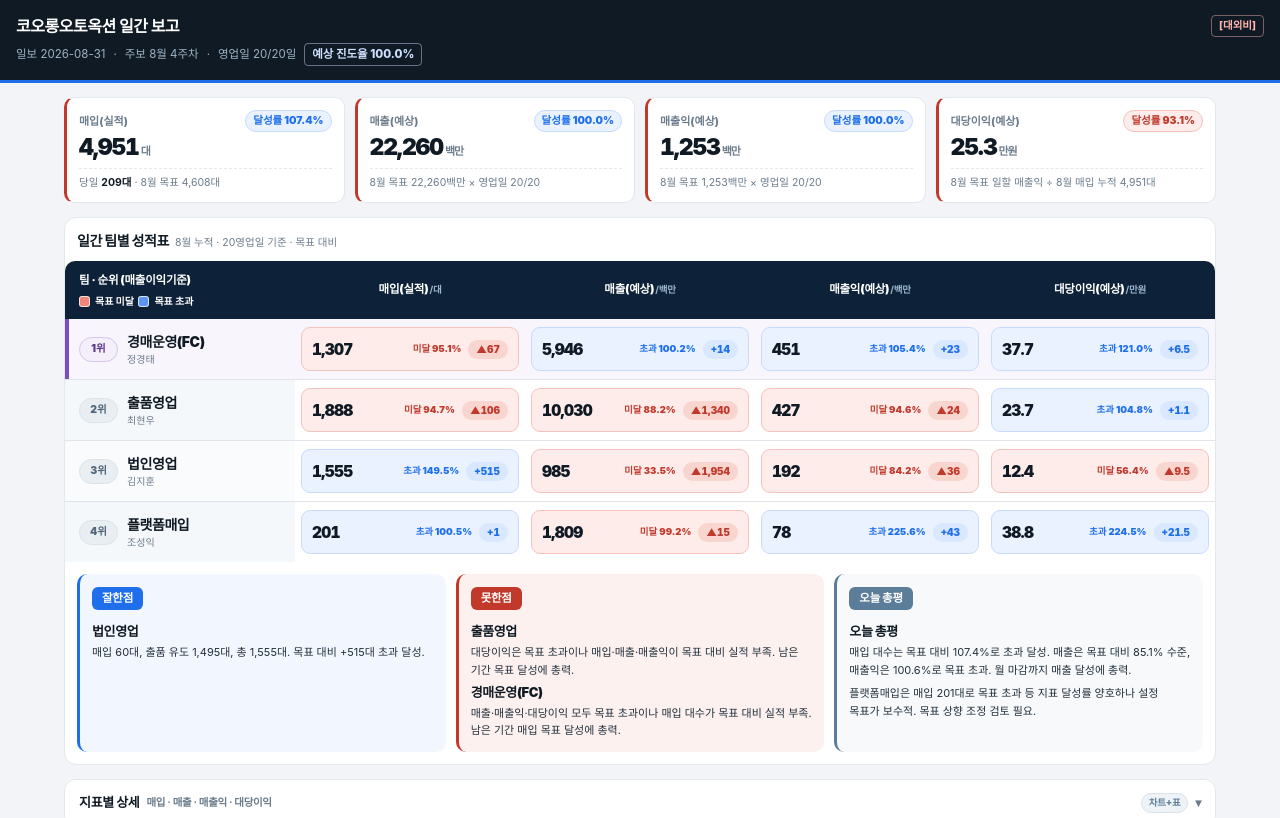
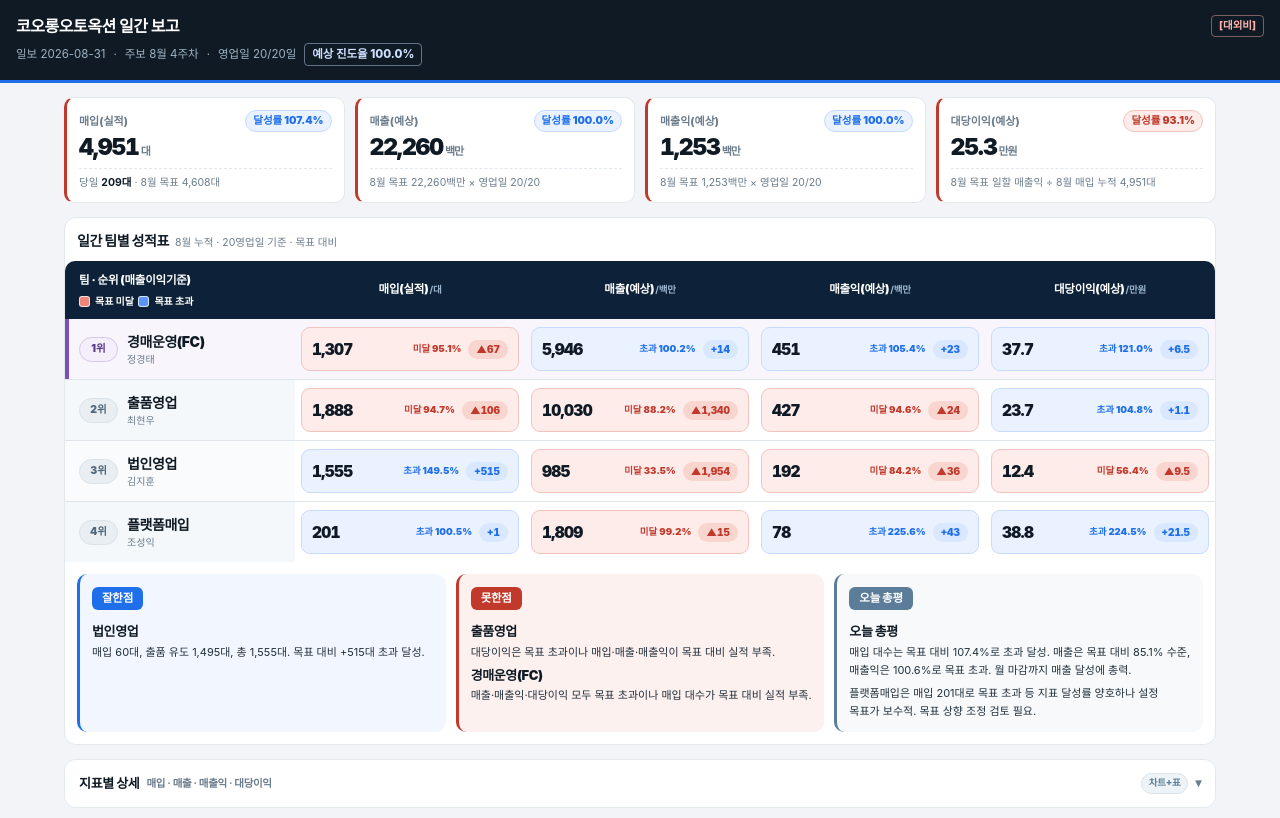
Before and after one commit to cj323600-maker/the-other-dashboard, a plain HTML site: page index.html in a window 1280 px wide. Shown: the top 818 px of the page. Drawn offline with nearby package versions, Linux system fonts and the light colour scheme; a web font is replaced by a local one.

Commit message:
Update index.html

```diff
--- a/index.html
+++ b/index.html
@@ -358,7 +358,7 @@ function scoreTable(){
     </tr>`).join('');
 
   const good = `<span class="team">법인영업</span><span class="desc">매입 60대, 출품 유도 1,495대, 총 1,555대. 목표 대비 +515대 초과 달성.</span>`;
-  const bad = `<span class="team">출품영업</span><span class="desc">대당이익은 목표 초과이나 매입·매출·매출익이 목표 대비 실적 부족. 남은 기간 목표 달성에 총력.</span><span class="team">경매운영(FC)</span><span class="desc">매출·매출익·대당이익 모두 목표 초과이나 매입 대수가 목표 대비 실적 부족. 남은 기간 매입 목표 달성에 총력.</span>`;
+  const bad = `<span class="team">출품영업</span><span class="desc">대당이익은 목표 초과이나 매입·매출·매출익이 목표 대비 실적 부족.</span><span class="team">경매운영(FC)</span><span class="desc">매출·매출익·대당이익 모두 목표 초과이나 매입 대수가 목표 대비 실적 부족.</span>`;
   const total = `<span class="team">오늘 총평</span><span class="desc">매입 대수는 목표 대비 107.4%로 초과 달성. 매출은 목표 대비 85.1% 수준, 매출익은 100.6%로 목표 초과. 월 마감까지 매출 달성에 총력.</span><span class="desc" style="margin-top:6px;">플랫폼매입은 매입 201대로 목표 초과 등 지표 달성률 양호하나 설정 목표가 보수적. 목표 상향 조정 검토 필요.</span>`;
 
   return `<section class="sec score">
```
